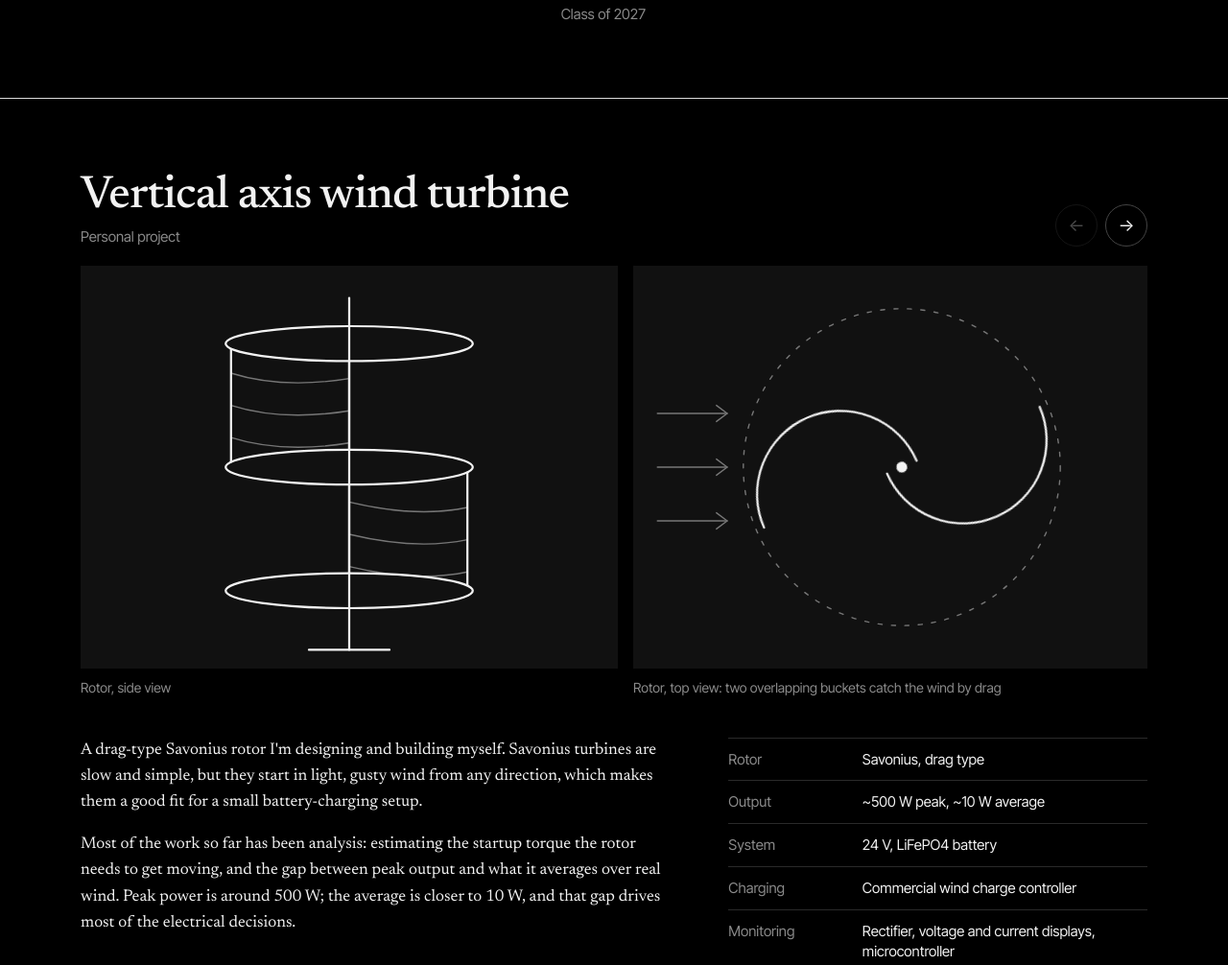
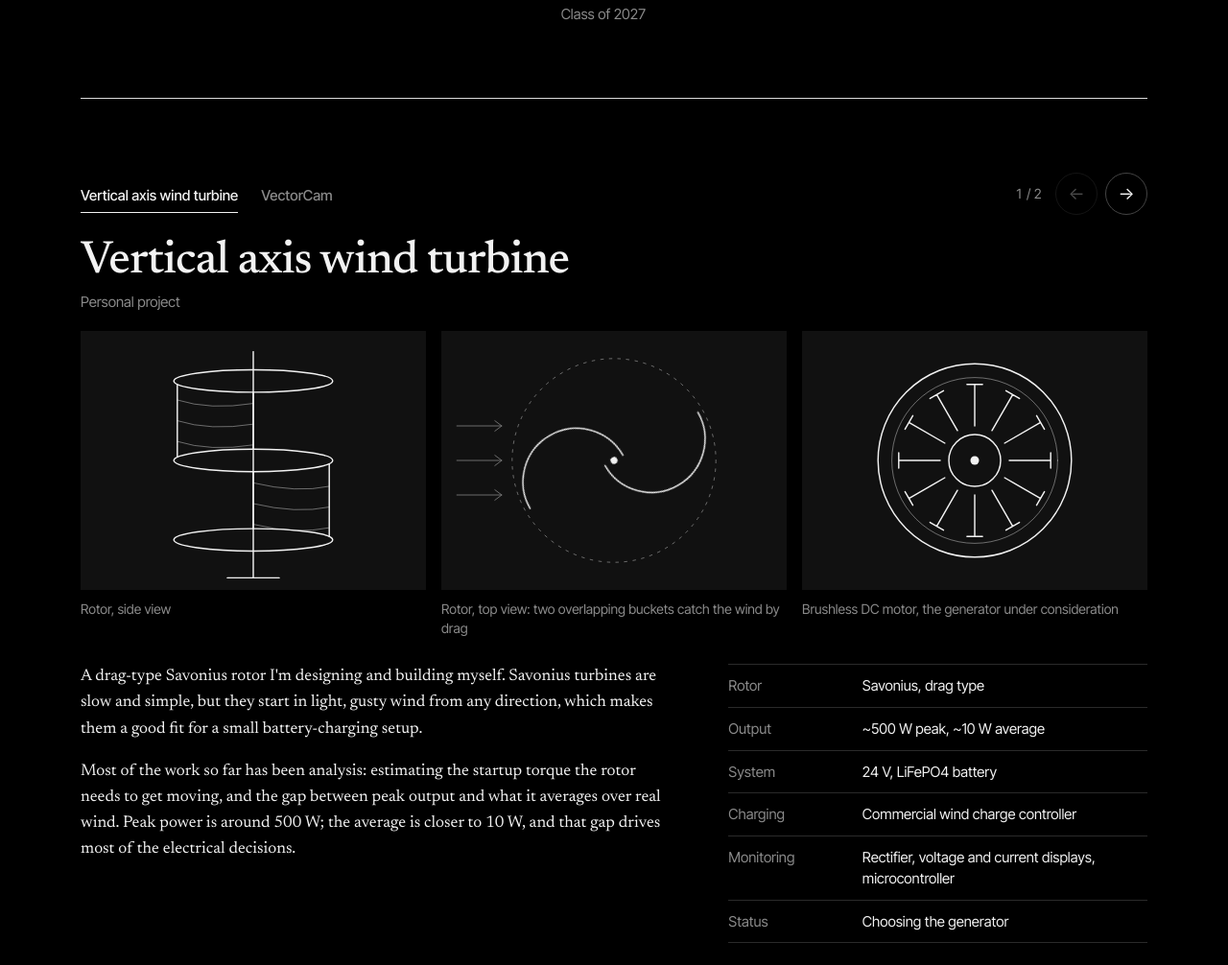
Before and after one commit to t67055/thomashuelskamp.com, a plain HTML site: page index.html in a window 1280 px wide. Shown: the part 660-1666 px from the top of the page at 96% size. Drawn offline with Linux system fonts and the light colour scheme.

Commit message:
Scroll left/right between projects; rule matches content width
Co-Authored-By: Claude Opus 5.5 <noreply@anthropic.com>
Claude-Session: https://claude.ai/code/session_018HqdxKVMnZJugJVamVY5ug

```diff
--- a/index.html
+++ b/index.html
@@ -11,10 +11,10 @@
 <style>
 /* VOICE  quiet, personal, a portfolio that reads like a note left on the bench
    IDEA   a typed letter paper-clipped to a contact sheet of work photos
-   PICTURE a portrait frame beside the letter, then a sideways contact strip per project
+   PICTURE a portrait frame beside the letter, then projects that slide left and right
    COLOUR black ground in every theme, white ink, grey #8a8a8a for secondary text, #1a1a1a frames
    TYPE   Newsreader for the letter and titles, Inter Tight for labels and captions
-   LAYOUT laptop: photo left, letter right, rule, project strips full width, contact; phone: one column */
+   LAYOUT laptop: photo left, letter right, rule at content width, project slider, contact; phone: one column */
 :root{color-scheme:dark;--bg:#000;--ink:#f2f2f2;--dim:#8a8a8a;--line:#2a2a2a;--frame:#111;--serif:"Newsreader",Georgia,"Times New Roman",serif;--sans:"Inter Tight",system-ui,-apple-system,"Segoe UI",sans-serif}
 :root[data-theme=light],:root[data-theme=dark]{color-scheme:dark}
 *{box-sizing:border-box;min-width:0}
@@ -39,24 +39,31 @@ img{max-width:100%;display:block}
 .letter .sig{font:italic 400 clamp(30px,4vw,40px)/1.1 var(--serif);letter-spacing:-.01em;margin:0}
 .letter .sig-sub{font:400 15px/1.4 var(--sans);color:var(--dim);margin:.5em 0 0}
 
-hr{border:0;border-top:1px solid var(--ink);margin:0;opacity:.9}
+hr{border:0;border-top:1px solid var(--ink);margin:0 auto;width:calc(min(1240px,100%) - 2*max(5vw,16px));opacity:.9}
 
-.work{padding-block:clamp(40px,6vw,80px) 0}
-.project{padding-bottom:clamp(56px,7vw,96px)}
-.project+.project{border-top:1px solid var(--line);padding-top:clamp(40px,5vw,64px)}
-.phead{display:flex;justify-content:space-between;align-items:flex-end;gap:16px;flex-wrap:wrap;margin-bottom:20px}
-.phead h2{font:500 clamp(32px,4.4vw,48px)/1.05 var(--serif);letter-spacing:-.02em;margin:0;text-wrap:balance}
-.phead .role{font:400 15px/1.4 var(--sans);color:var(--dim);margin:6px 0 0}
+.work{padding-block:clamp(40px,6vw,80px) clamp(56px,7vw,96px)}
+.whead{display:flex;justify-content:space-between;align-items:center;gap:12px 24px;flex-wrap:wrap;margin-bottom:24px}
+.tabs{display:flex;gap:0 24px;flex-wrap:wrap;font:500 15px/1 var(--sans)}
+.tabs button{background:none;border:0;border-bottom:1px solid transparent;color:var(--dim);font:inherit;padding:14px 0 10px;cursor:pointer}
+.tabs button:hover{color:var(--ink)}
+.tabs button[aria-current=true]{color:var(--ink);border-bottom-color:var(--ink)}
+.nav{display:flex;align-items:center;gap:14px}
+.count{font:400 14px/1 var(--sans);color:var(--dim);font-variant-numeric:tabular-nums;white-space:nowrap}
 .ctrls{display:flex;gap:8px}
 .ctrls button{width:44px;height:44px;border-radius:50%;border:1px solid #444;background:transparent;color:var(--ink);font:18px/1 var(--sans);cursor:pointer;display:grid;place-items:center}
 .ctrls button:hover{border-color:var(--ink)}
 .ctrls button:active{background:#1a1a1a}
 .ctrls button:disabled{opacity:.3;cursor:default;border-color:#444}
 
-.strip{display:flex;gap:16px;overflow-x:auto;scroll-snap-type:x mandatory;padding-bottom:14px;margin-bottom:28px;scrollbar-width:thin;scrollbar-color:#444 transparent;overscroll-behavior-x:contain}
-.strip::-webkit-scrollbar{height:6px}
-.strip::-webkit-scrollbar-thumb{background:#444;border-radius:3px}
-.strip figure{flex:0 0 clamp(260px,46vw,560px);margin:0;scroll-snap-align:start}
+.slides{display:flex;align-items:flex-start;gap:max(5vw,32px);overflow-x:auto;scroll-snap-type:x mandatory;scrollbar-width:none;overscroll-behavior-x:contain}
+.slides::-webkit-scrollbar{display:none}
+.project{flex:0 0 100%;scroll-snap-align:start;scroll-snap-stop:always}
+.phead{margin-bottom:20px}
+.phead h2{font:500 clamp(32px,4.4vw,48px)/1.05 var(--serif);letter-spacing:-.02em;margin:0;text-wrap:balance}
+.phead .role{font:400 15px/1.4 var(--sans);color:var(--dim);margin:6px 0 0}
+
+.gallery{display:grid;grid-template-columns:repeat(3,minmax(0,1fr));gap:16px;margin-bottom:28px}
+.gallery figure{margin:0}
 .frame{aspect-ratio:4/3;background:var(--frame);overflow:hidden}
 .frame svg,.frame img{width:100%;height:100%;object-fit:cover;display:block}
 figcaption{font:400 14px/1.4 var(--sans);color:var(--dim);padding-top:10px}
@@ -86,8 +93,8 @@ footer{display:flex;justify-content:space-between;gap:12px;flex-wrap:wrap;border
 @keyframes spin{to{transform:rotate(360deg)}}
 @media(prefers-reduced-motion:reduce){.spin{animation:none}html{scroll-behavior:auto}}
 
-@media(max-width:860px){.intro{grid-template-columns:minmax(0,1fr)}.portrait{position:static;max-width:440px;aspect-ratio:4/3}.pbody{grid-template-columns:minmax(0,1fr)}}
-@media(max-width:600px){.letter{font-size:17px}.letter .date{margin-bottom:24px}.strip figure{flex-basis:84%}.ctrls{display:none}dl div{grid-template-columns:7.5em minmax(0,1fr)}}
+@media(max-width:860px){.gallery{grid-template-columns:repeat(2,minmax(0,1fr))}.gallery figure:nth-child(3){display:none}.intro{grid-template-columns:minmax(0,1fr)}.portrait{position:static;max-width:440px;aspect-ratio:4/3}.pbody{grid-template-columns:minmax(0,1fr)}}
+@media(max-width:600px){.letter{font-size:17px}.letter .date{margin-bottom:24px}.gallery{grid-template-columns:minmax(0,1fr)}dl div{grid-template-columns:7.5em minmax(0,1fr)}}
 </style>
 </head>
 <body>
@@ -116,6 +123,16 @@ footer{display:flex;justify-content:space-between;gap:12px;flex-wrap:wrap;border
 <hr>
 
 <main class="wrap work" id="work">
+  <div class="whead">
+    <div class="tabs" id="tabs" aria-label="Projects"></div>
+    <div class="nav">
+      <span class="count" id="count" aria-live="polite"></span>
+      <div class="ctrls"><button type="button" id="prev" aria-label="Previous project">&larr;</button><button type="button" id="next" aria-label="Next project">&rarr;</button></div>
+    </div>
+  </div>
+
+  <!-- Projects scroll left/right. Each <section class="project"> is one slide; copy one to add a project. -->
+  <div class="slides" id="slides" tabindex="0" aria-label="Projects, scroll sideways">
 
   <!-- PROJECT: copy this whole <section class="project"> block to add another project -->
   <section class="project" aria-labelledby="p-vawt">
@@ -124,10 +141,9 @@ footer{display:flex;justify-content:space-between;gap:12px;flex-wrap:wrap;border
         <h2 id="p-vawt">Vertical axis wind turbine</h2>
         <p class="role">Personal project</p>
       </div>
-      <div class="ctrls"><button type="button" data-dir="-1" aria-label="Previous image">&larr;</button><button type="button" data-dir="1" aria-label="Next image">&rarr;</button></div>
     </div>
 
-    <div class="strip" tabindex="0" aria-label="Wind turbine images">
+    <div class="gallery">
       <!-- To use a photo, replace the <svg> inside .frame with <img src="images/vawt-1.jpg" alt="..."> -->
       <figure>
         <div class="frame">
@@ -195,10 +211,9 @@ footer{display:flex;justify-content:space-between;gap:12px;flex-wrap:wrap;border
         <h2 id="p-vc">VectorCam</h2>
         <p class="role">Hardware team, Dr. Acharya's lab, Johns Hopkins CBID</p>
       </div>
-      <div class="ctrls"><button type="button" data-dir="-1" aria-label="Previous image">&larr;</button><button type="button" data-dir="1" aria-label="Next image">&rarr;</button></div>
     </div>
 
-    <div class="strip" tabindex="0" aria-label="VectorCam images">
+    <div class="gallery">
       <figure>
         <div class="frame">
           <svg viewBox="0 0 400 300" role="img" aria-label="Imaging device with a camera above a specimen tray">
@@ -251,6 +266,7 @@ footer{display:flex;justify-content:space-between;gap:12px;flex-wrap:wrap;border
     </div>
   </section>
 
+  </div>
 </main>
 
 <hr>
@@ -309,26 +325,38 @@ footer{display:flex;justify-content:space-between;gap:12px;flex-wrap:wrap;border
   }
 
 
-  // Arrow buttons scroll each project's image strip one frame at a time
-  for (const proj of document.querySelectorAll('.project')) {
-    const strip = proj.querySelector('.strip');
-    const btns = proj.querySelectorAll('.ctrls button');
-    if (!strip || !btns.length) continue;
-    const step = () => {
-      const f = strip.querySelector('figure');
-      return f ? f.getBoundingClientRect().width + 16 : strip.clientWidth;
+  // Left/right navigation between projects
+  const slides = document.getElementById('slides');
+  const projects = slides ? [...slides.querySelectorAll('.project')] : [];
+  const tabs = document.getElementById('tabs');
+  const count = document.getElementById('count');
+  const prev = document.getElementById('prev');
+  const next = document.getElementById('next');
+  if (slides && projects.length) {
+    tabs.innerHTML = projects.map((p, i) => `<button type="button" data-i="${i}">${p.querySelector('h2').textContent}</button>`).join('');
+    const tabBtns = [...tabs.querySelectorAll('button')];
+    const current = () => Math.round(slides.scrollLeft / (projects[0].offsetWidth + parseFloat(getComputedStyle(slides).columnGap || 0)));
+    const go = i => {
+      i = Math.max(0, Math.min(projects.length - 1, i));
+      slides.scrollTo({ left: projects[i].offsetLeft - projects[0].offsetLeft, behavior: 'smooth' });
     };
     const update = () => {
-      const max = strip.scrollWidth - strip.clientWidth - 2;
-      btns[0].disabled = strip.scrollLeft <= 2;
-      btns[1].disabled = strip.scrollLeft >= max;
+      const i = Math.max(0, Math.min(projects.length - 1, current()));
+      tabBtns.forEach((b, j) => b.setAttribute('aria-current', j === i ? 'true' : 'false'));
+      count.textContent = `${i + 1} / ${projects.length}`;
+      prev.disabled = i === 0;
+      next.disabled = i === projects.length - 1;
     };
-    btns.forEach(b => b.addEventListener('click', () => {
-      strip.scrollBy({ left: Number(b.dataset.dir) * step(), behavior: 'smooth' });
-    }));
-    strip.addEventListener('scroll', update, { passive: true });
-    const ro = new ResizeObserver(update);
-    ro.observe(strip);
+    tabBtns.forEach(b => b.addEventListener('click', () => go(Number(b.dataset.i))));
+    prev.addEventListener('click', () => go(current() - 1));
+    next.addEventListener('click', () => go(current() + 1));
+    slides.addEventListener('keydown', e => {
+      if (e.key === 'ArrowRight') { e.preventDefault(); go(current() + 1); }
+      if (e.key === 'ArrowLeft') { e.preventDefault(); go(current() - 1); }
+    });
+    slides.addEventListener('scroll', update, { passive: true });
+    const slideRO = new ResizeObserver(update);
+    slideRO.observe(slides);
     update();
   }
 
```
